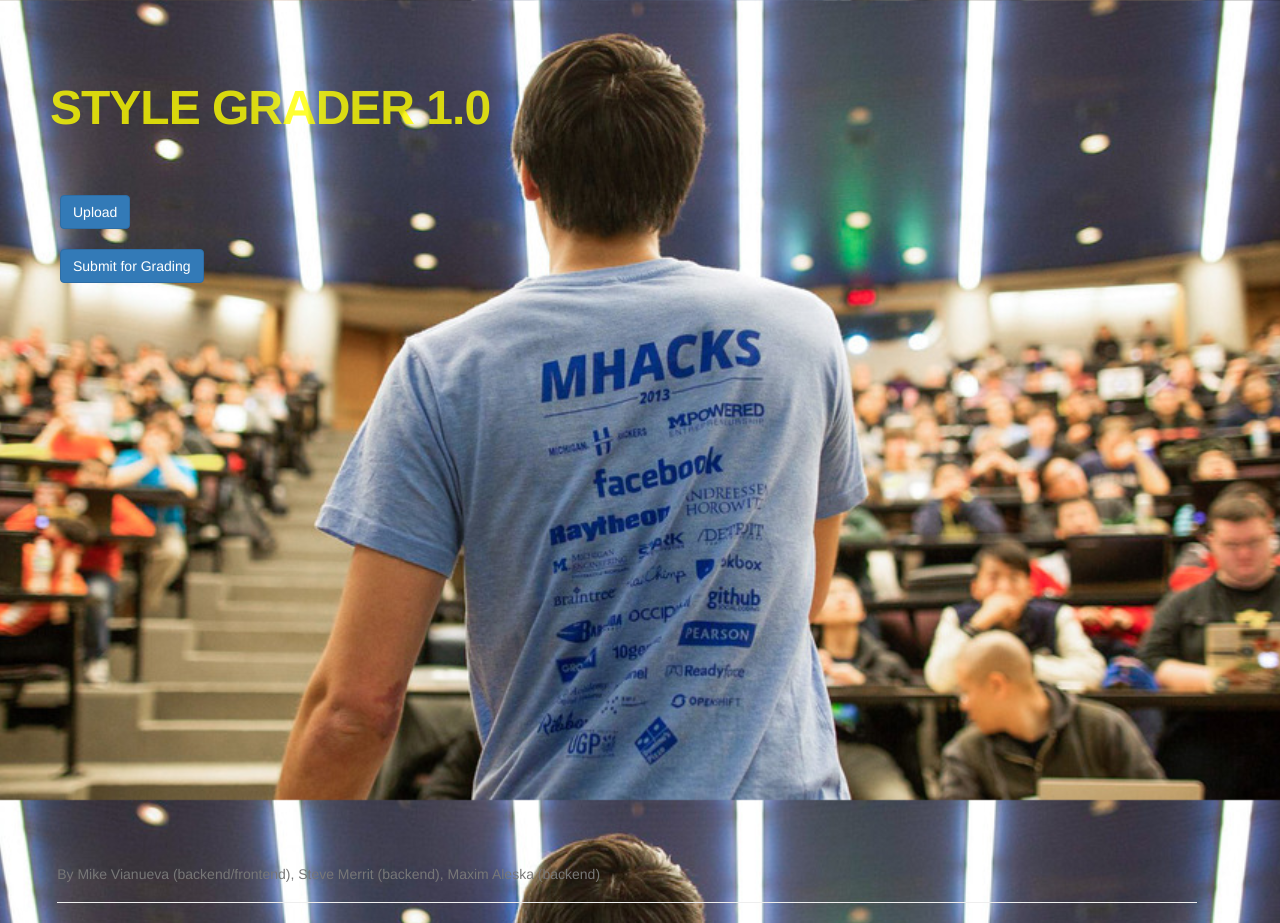
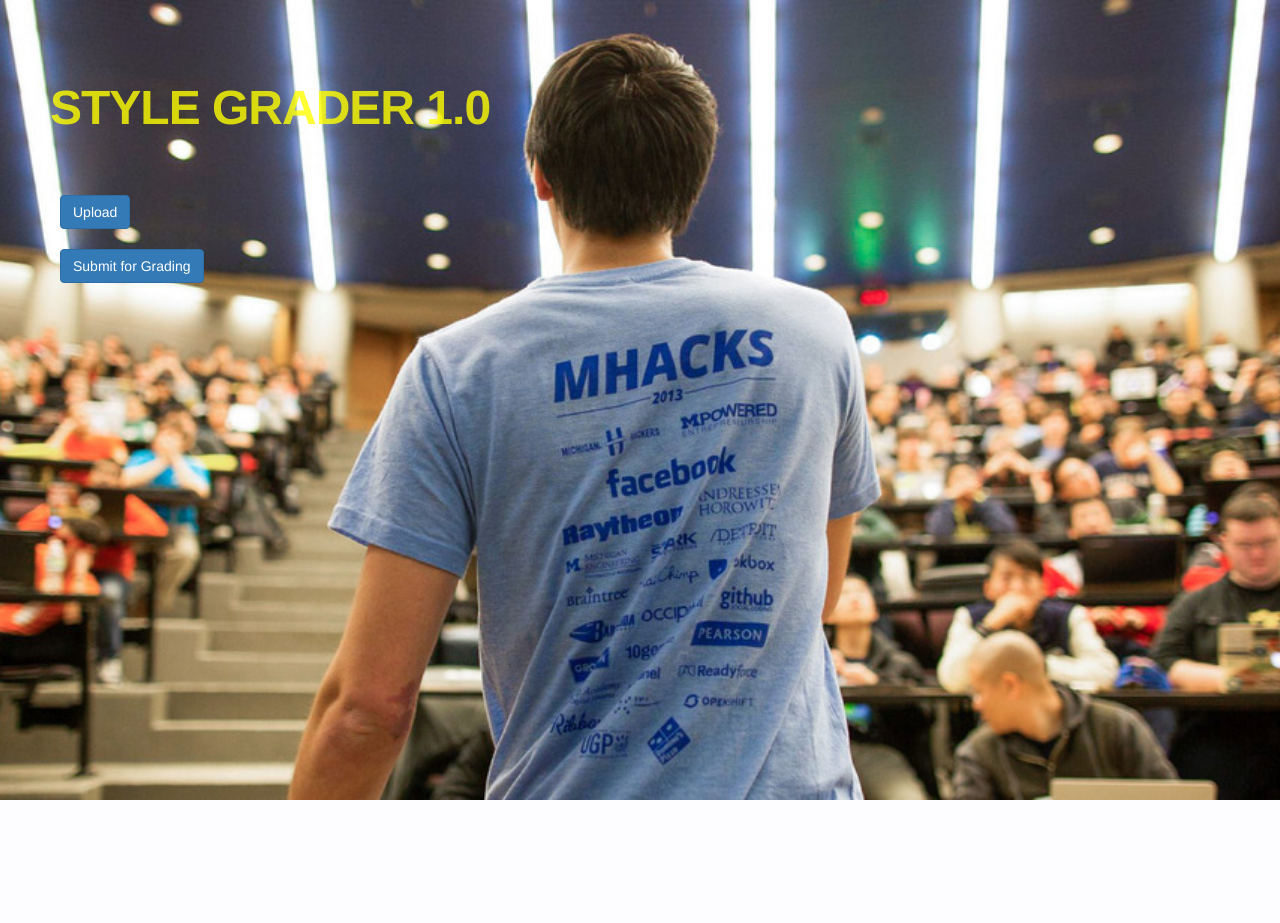
Before and after one commit to vianuevm/cppStyle, a Flask app: page / in a window 1280 px wide. After the commit the page ends 800 px from the top, so only its background shows below. Run offline with Flask 2, Linux system fonts and the light colour scheme; a user stored in the database is signed in; some libraries are stand-ins or nearby versions.

Commit message:
style changes

```diff
--- a/app/templates/index.html
+++ b/app/templates/index.html
@@ -25,11 +25,11 @@
         </button>
       </form>
     </div>
-    <div class="container footerContainer">
+ <!--    <div class="container footerContainer">
       <div class="header">
-        <h5 class="text-muted">By Mike Vianueva (backend/frontend), Steve Merrit (backend), Maxim Aleska (backend)</h5>
+        <h5 class="text-muted">Coded by Mike Vianueva (Backend/Frontend/Databases), Steve Merrit (backend), Maxim Aleska (backend)</h5>
       </div>
-      <hr/>
+      <hr/> -->
     </div>
     <script src="http://ajax.googleapis.com/ajax/libs/jquery/1.7.1/jquery.min.js"></script>
     <script src="http://google-code-prettify.googlecode.com/svn/trunk/src/prettify.js"></script>
--- a/app/views.py
+++ b/app/views.py
@@ -5,7 +5,7 @@
 from forms import LoginForm
 from models import User, Submission
 from werkzeug import secure_filename
-from style_grader_main import grader
+from style_grader_main import style_grader_driver
 
 app.config['UPLOAD_FOLDER'] = 'uploads/'
 app.config['ALLOWED_EXTENSIONS'] = set(['cpp', 'h'])
@@ -52,7 +52,7 @@
         online_file = os.path.join("app/" + app.config['UPLOAD_FOLDER'], filename)
         list_of_online_files.append(online_file)
 
-    response = grader(list_of_online_files)
+    response = style_grader_driver(list_of_online_files)
     if response != []:
         sub = Submission(user_id = g.user.id, passed_grader = False)
     else:
--- a/style_grader_main.py
+++ b/style_grader_main.py
@@ -2,7 +2,7 @@
 from style_grader_functions import print_success
 from StyleRubric import StyleRubric
 
-def grader(online_files):
+def style_grader_driver(online_files):
     rubric = StyleRubric()
     show_errors = []
 
```
Also changed, not shown: app/templates/base.html (+12 -0 lines).
